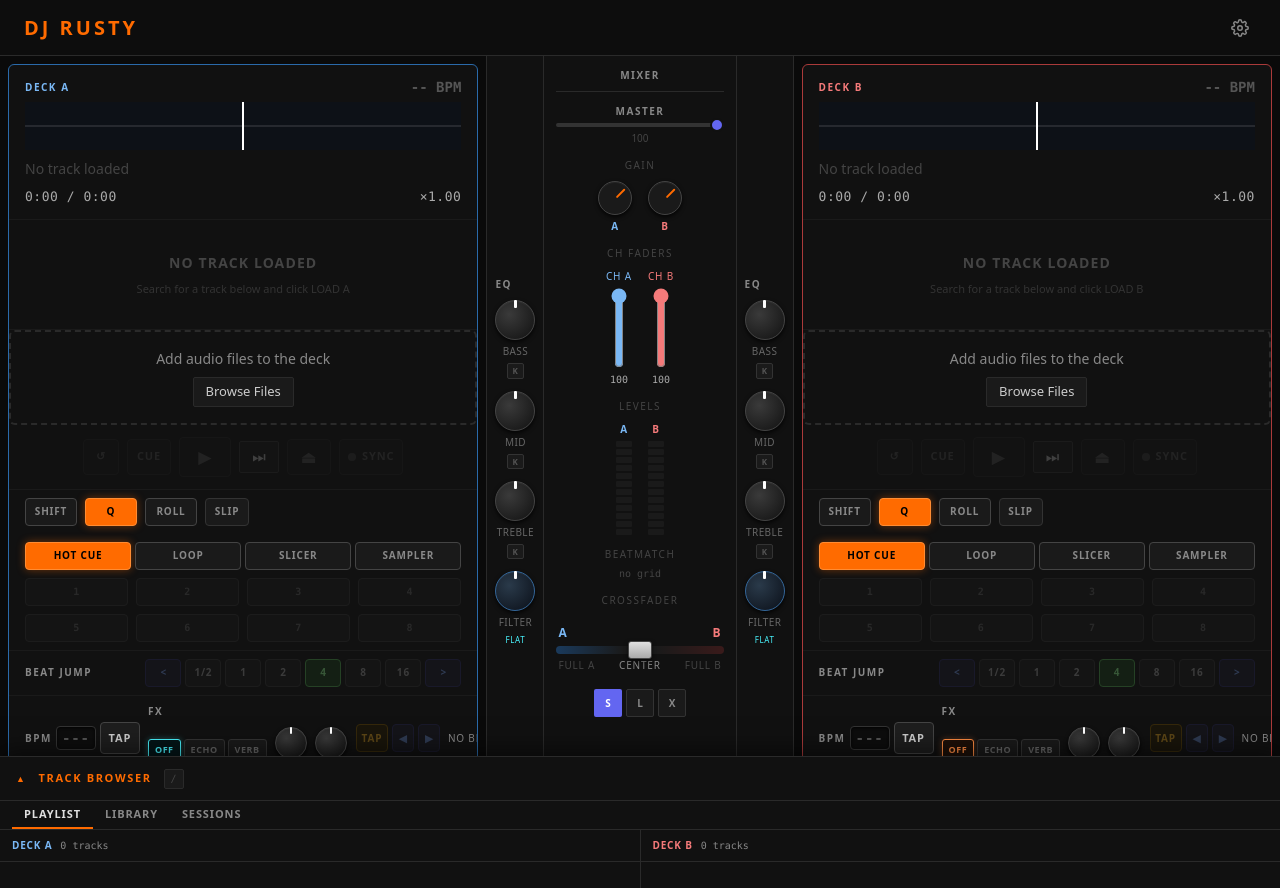
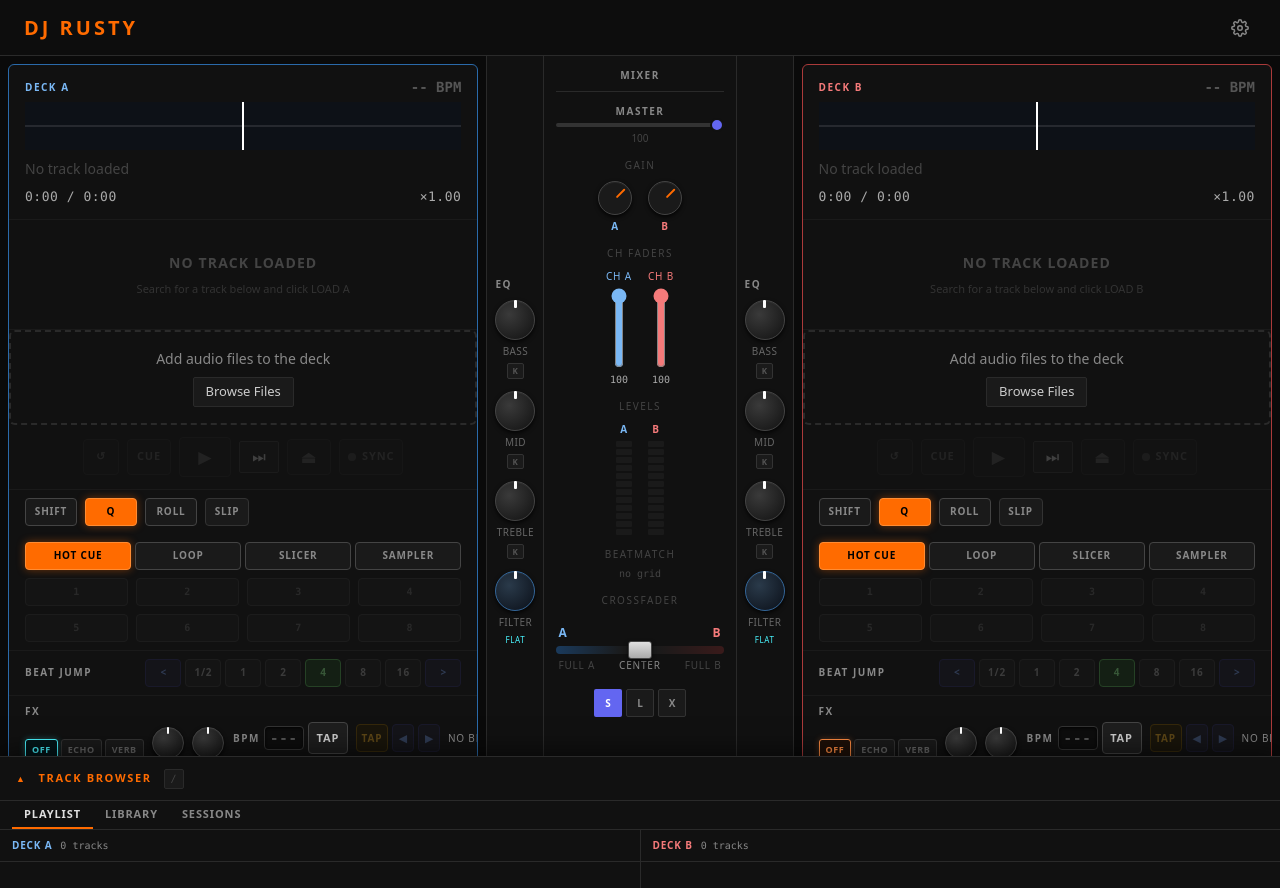
Before and after one commit to rbenzing/DJRusty, a React (Vite) app: page / in a window 1280 px wide. Shown: the top 888 px of the page. Built offline with nearby package versions, Linux system fonts and the light colour scheme.

Commit message:
refactor: move FX to the front of the Tap BPM/FX/Grid row
FX now gets the flexible slot (flex:1, min-width:200px) as the first
child, with TapTempo and GridControl following as fixed-size siblings.

```diff
--- a/src/components/Deck/Deck.module.css
+++ b/src/components/Deck/Deck.module.css
@@ -48,12 +48,12 @@
 }
 
 .tapFxGridRow > *:nth-child(1) {
-  flex-shrink: 0;
+  flex: 1;
+  min-width: 200px;
 }
 
 .tapFxGridRow > *:nth-child(2) {
-  flex: 1;
-  min-width: 200px;
+  flex-shrink: 0;
 }
 
 .tapFxGridRow > *:nth-child(3) {
--- a/src/components/Deck/Deck.tsx
+++ b/src/components/Deck/Deck.tsx
@@ -10,7 +10,7 @@
  *   DeckModifiers      — SHIFT / QUANTIZE / ROLL / SLIP
  *   PadGrid            — HOT CUE / LOOP / SLICER / SAMPLER
  *   BeatJump
- *   Tap BPM / FX / Grid Control — consolidated row
+ *   FX / Tap BPM / Grid Control — consolidated row
  *   Volume fader / Pitch slider — consolidated row
  *
  * EQ controls now live in Mixer.tsx, flanking the mixer's channel strip —
@@ -157,10 +157,10 @@ export function Deck({ deckId }: DeckProps) {
       {/* Beat jump controls */}
       <BeatJump deckId={deckId} />
 
-      {/* Tap BPM / FX / Grid Control — consolidated 3-column row */}
+      {/* FX / Tap BPM / Grid Control — consolidated 3-column row */}
       <div className={styles.tapFxGridRow}>
+        <EffectsPanel deckId={deckId} />
         <TapTempo deckId={deckId} />
-        <EffectsPanel deckId={deckId} />
         <GridControl deckId={deckId} />
       </div>
 
```
Also changed, not shown: 1 other file (tests, documents, lock files or other folders).
